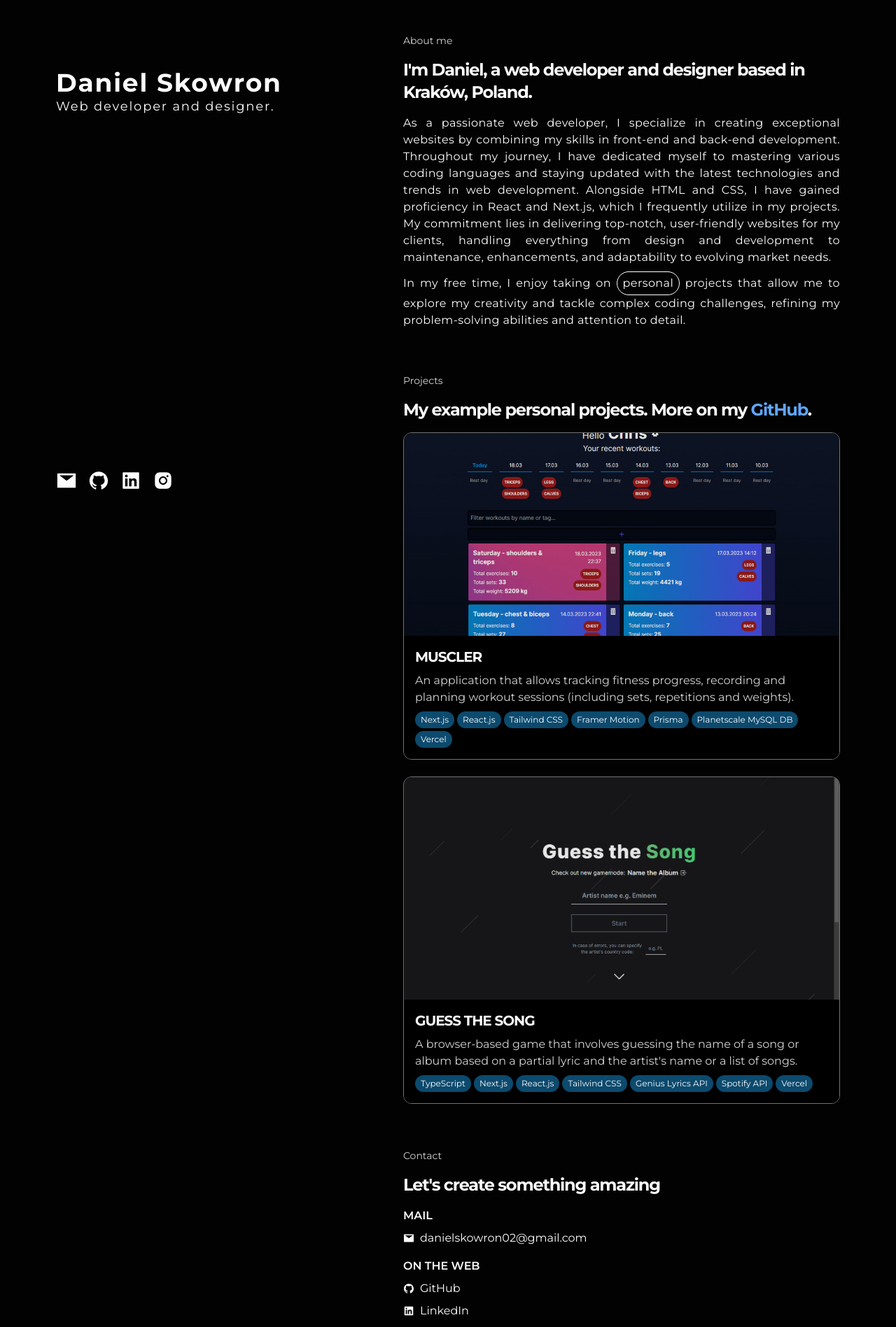
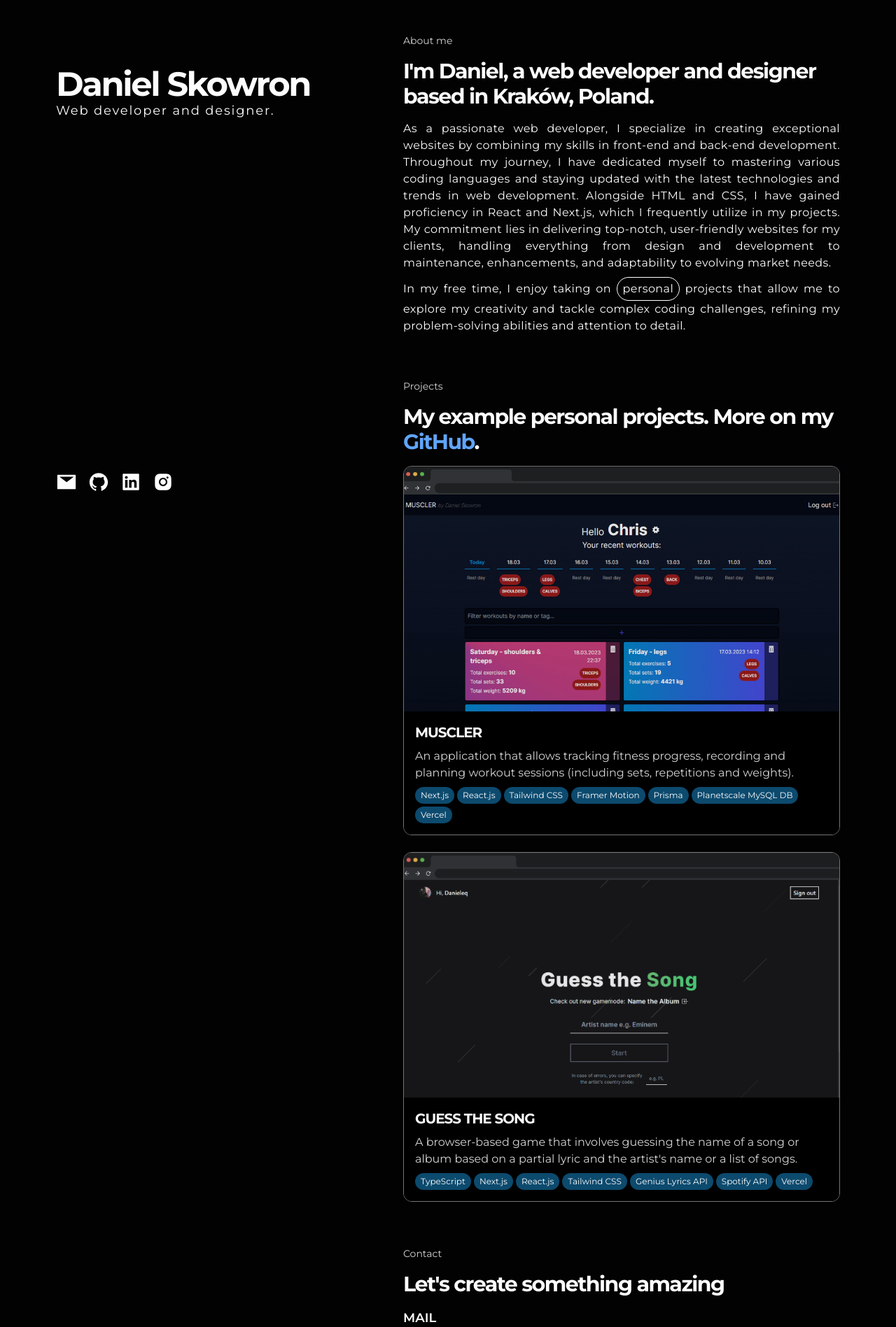
Before and after one commit to daniolsk/daniolsk.github.io, a Next.js app: page / in a window 1280 px wide. Shown: the top 1897 px of the page at 70% size. Built offline with nearby package versions, Linux system fonts and the light colour scheme.

Commit message:
fix aspec-ratio of images

```diff
--- a/src/components/Main/Main.tsx
+++ b/src/components/Main/Main.tsx
@@ -50,12 +50,15 @@ const Main = () => {
         fill: "forwards",
       });
     };
+
+    if (!projectsRef.current || !aboutMeRef.current || !contactRef.current)
+      return;
   }, []);
 
   const handleNavClick = (id: number) => {
     switch (id) {
       case 0:
-        window.scrollTo(0, 0);
+        window.scrollTo({ top: 0, behavior: "smooth" });
         setActiveTab(0);
         break;
       case 1:
@@ -87,10 +90,10 @@ const Main = () => {
       ></div>
       <div>
         <header className="p-4 md:hidden">DS</header>
-        <div className="m-auto max-w-screen-xl justify-between gap-12 md:flex md:px-6 lg:px-12 xl:px-16 2xl:px-24">
+        <div className="m-auto max-w-screen-xl justify-between gap-8 md:flex md:gap-6 md:px-6 lg:gap-12 lg:px-12 xl:px-16 2xl:px-24">
           <nav className="sticky top-0 hidden h-screen flex-[4] flex-col justify-around p-4 md:flex">
             <div>
-              <h1 className="text-4xl font-bold tracking-wider">
+              <h1 className="text-5xl font-bold tracking-tighter">
                 Daniel Skowron
               </h1>
               <h3 className="text-lg tracking-widest">
@@ -168,7 +171,7 @@ const Main = () => {
           <main className="flex-[6] p-4 md:py-12 2xl:py-20">
             <section ref={aboutMeRef}>
               <h3 className="mb-4 text-sm text-neutral-300">About me</h3>
-              <h1 className="mb-4 text-2xl font-bold tracking-tighter">
+              <h1 className="mb-4 text-2xl font-bold tracking-tighter lg:text-3xl">
                 I&apos;m Daniel, a web developer and designer based in Kraków,
                 Poland.
               </h1>
@@ -202,7 +205,7 @@ const Main = () => {
             </section>
             <section className="mt-8 pt-8" ref={projectsRef}>
               <h3 className="mb-4 text-sm text-neutral-300">Projects</h3>
-              <h1 className="mb-4 text-2xl font-bold tracking-tighter">
+              <h1 className="mb-4 text-2xl font-bold tracking-tighter lg:text-3xl">
                 My example personal projects. More on my{" "}
                 <Link
                   className="text-blue-400 hover:underline"
@@ -217,9 +220,9 @@ const Main = () => {
                 <Link
                   href="https://muscler.vercel.app/"
                   target="_blank"
-                  className="group relative flex aspect-[4/3] min-h-[400px] flex-col justify-end overflow-hidden rounded-xl border-[1px] border-neutral-500 transition-all ease-out hover:border-neutral-400"
+                  className="group relative flex flex-col justify-end overflow-hidden rounded-xl border-[1px] border-neutral-500 transition-all ease-out hover:border-neutral-400"
                 >
-                  <div className="h-full w-full bg-[url('/21shots_so.webp')] bg-cover bg-center brightness-[0.9] transition-all ease-out hover:bg-[length_110%] hover:brightness-100"></div>
+                  <div className="aspect-video w-full bg-[url('/21shots_so.webp')] bg-[length:102%] bg-top brightness-[0.9] transition-all ease-out group-hover:bg-[length:106%] group-hover:brightness-100"></div>
                   <div className="bg-black p-4 transition-all ease-out group-hover:bg-[#0c0c0c]">
                     <h1 className="mb-2 text-xl font-bold tracking-tighter">
                       MUSCLER
@@ -257,9 +260,9 @@ const Main = () => {
                 <Link
                   href="https://guessthesong.vercel.app/"
                   target="_blank"
-                  className="group relative flex aspect-[4/3] min-h-[400px] flex-col justify-end overflow-hidden rounded-xl border-[1px] border-neutral-500 transition-all ease-out hover:border-neutral-400"
+                  className="group relative flex flex-col justify-end overflow-hidden rounded-xl border-[1px] border-neutral-500 transition-all ease-out hover:border-neutral-400"
                 >
-                  <div className="h-full w-full bg-[url('/767shots_so.png')] bg-cover bg-center brightness-[0.9] transition-all ease-out"></div>
+                  <div className="aspect-video w-full bg-[url('/767shots_so.png')] bg-[length:102%] bg-top brightness-[0.9] transition-all ease-out group-hover:bg-[length:106%] group-hover:brightness-100"></div>
                   <div className="bg-black p-4 transition-all ease-out group-hover:bg-[#0c0c0c]">
                     <h1 className="mb-2 text-xl font-bold tracking-tighter">
                       GUESS THE SONG
@@ -298,12 +301,12 @@ const Main = () => {
             </section>
             <section className="mt-8 pt-8" ref={contactRef}>
               <h3 className="mb-4 text-sm text-neutral-300">Contact</h3>
-              <h1 className="mb-4 text-2xl font-bold tracking-tighter">
+              <h1 className="mb-4 text-2xl font-bold tracking-tighter lg:text-3xl">
                 Let&apos;s create something amazing
               </h1>
               <div className="mb-4">
-                <div className="mb-2 font-semibold">MAIL</div>
-                <div>
+                <div className="mb-2 text-lg font-semibold">MAIL</div>
+                <div className="text-lg">
                   <Link
                     href="mailto: danielskowron02@gmail.com"
                     className="flex items-center gap-2 hover:underline"
@@ -314,8 +317,8 @@ const Main = () => {
                 </div>
               </div>
               <div>
-                <div className="mb-2 font-semibold">ON THE WEB</div>
-                <div className="flex flex-col gap-2">
+                <div className="mb-2 text-lg font-semibold">ON THE WEB</div>
+                <div className="flex flex-col gap-2 text-lg">
                   <Link
                     className="flex items-center gap-2 hover:underline"
                     target="_blank"
```
